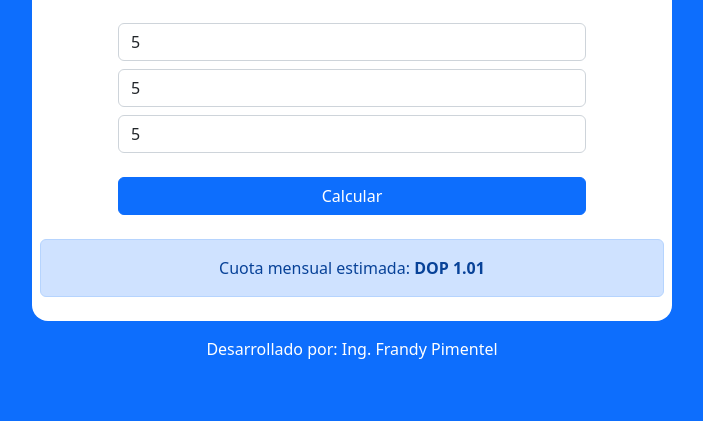
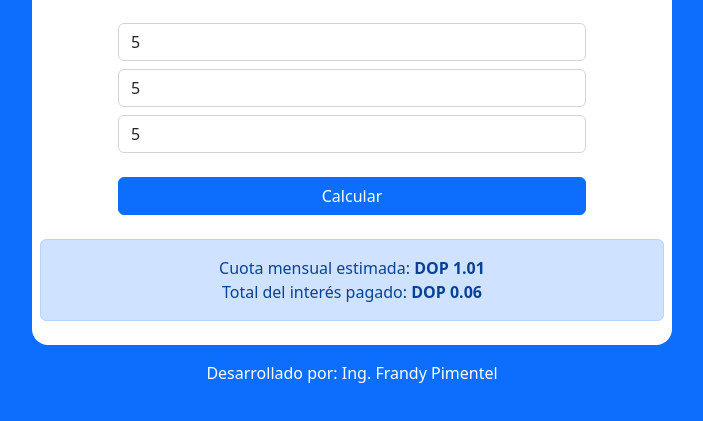
Before and after one commit to IngFrandyPimentel/claculadoradeprestamos, a plain HTML site: page index.html in a window 1280 px wide. Both pictures are taken after typing "5", "5", "5" into the empty fields and a click on the button "Calcular". Shown: the part 207-628 px from the top of the page, without its empty margins (288-991 px from the left). Drawn offline with nearby package versions, Linux system fonts and the light colour scheme.

```diff
--- a/index.html
+++ b/index.html
@@ -31,8 +31,8 @@
 
         </center>
     </div>
+        <p class="cpy text-center text-white">Desarrollado por: Ing. Frandy Pimentel</p>
+    <script src="js/main.js"></script>
 
-    <script src="js/main.js"></script>
-    <p class="cpy text-center text-white">Desarrollado por: Ing. Frandy Pimentel</p>
 </body>
 </html>
--- a/js/main.js
+++ b/js/main.js
@@ -13,13 +13,14 @@ function calcular(){
 
         //formula
         var cuota= monto*Math.pow((1+iM),tiempo)*iM / (Math.pow((1+iM),tiempo) -1 );
-
+        var interesCobrado=cuota*tiempo-monto;
 
         //aplicamos clases a la alerta
         alerta.classList.remove("desaparece","alert-danger");
         alerta.classList.add("alert-primary","aparece");
 
-        alerta.innerHTML=`Cuota mensual estimada: <b>${cuota.toLocaleString('en-US', { style: 'currency', currency: 'DOP' })}</b>`;
+        //mostramos resultados
+        alerta.innerHTML=`Cuota mensual estimada: <b>${cuota.toLocaleString('en-US', { style: 'currency', currency: 'DOP' })}</b><br> Total del interés pagado: <b>${interesCobrado.toLocaleString('en-US', { style: 'currency', currency: 'DOP' })}</b>`;
     }
     else{
         alerta.classList.remove("desaparece","alert-primary");
@@ -39,6 +40,6 @@ btn.addEventListener('click', calcular);
 /*
                    (1+interes)^n.interes
     cuota=monto.    ____________________
-                    (1+interes)-1
+                    (1+interes)^n-1
 
 */
```
